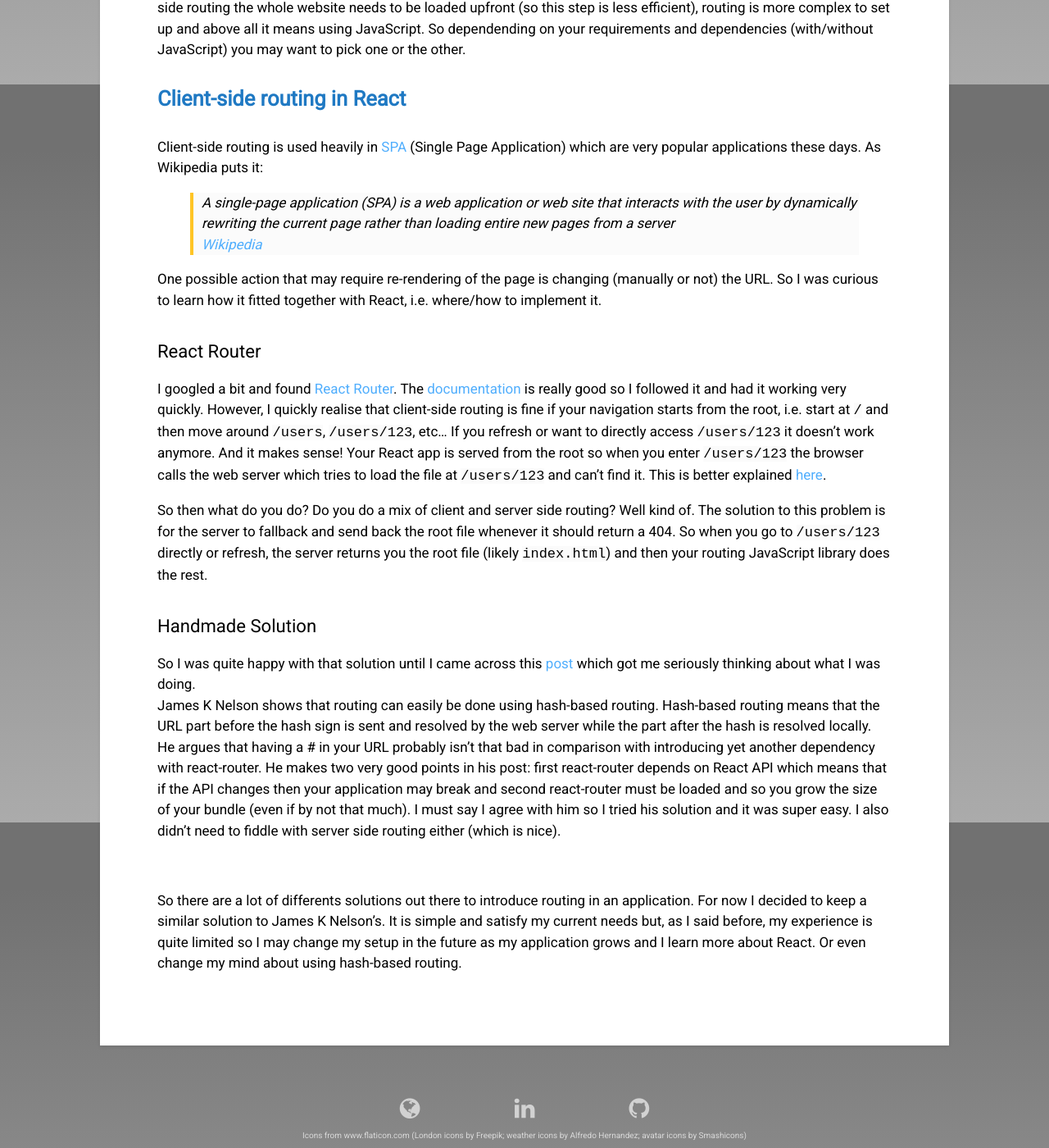
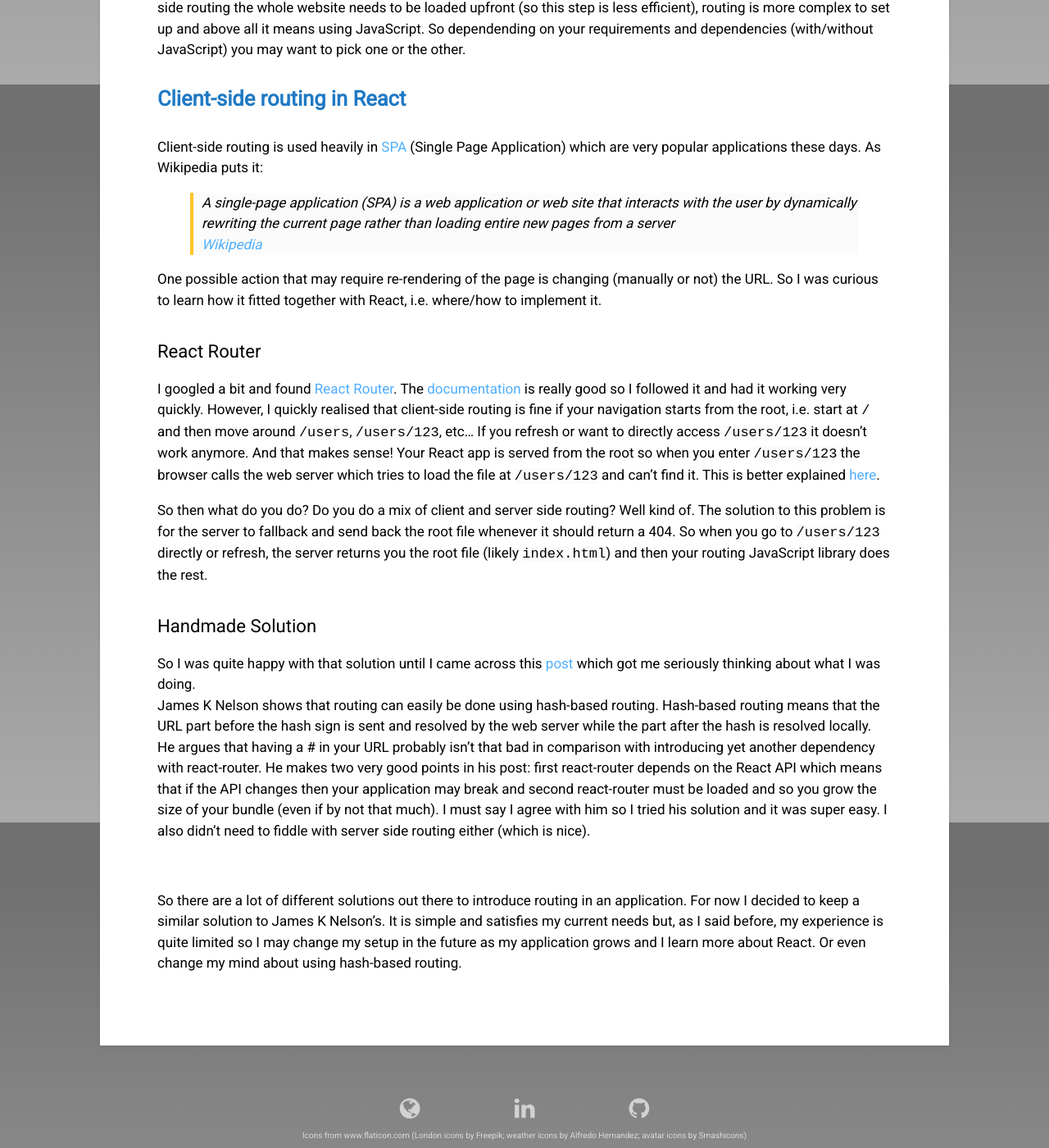
Before and after one commit to caroleolivier/caroleolivier.github.io, a Jekyll site: the page built from _posts/2017-10-13-routing-in-react-app.md, in a window 1280 px wide and 1400 px high, scrolled down 797 px. Shown: the whole window at 82% size. Built offline with Jekyll 4.4.1, drawn with Linux system fonts in a browser that asks for light colours.

Commit message:
Fix grammatical errors

```diff
--- a/_posts/2017-10-13-routing-in-react-app.md
+++ b/_posts/2017-10-13-routing-in-react-app.md
@@ -37,7 +37,7 @@
 
 ##### React Router
 
-I googled a bit and found [React Router](https://github.com/ReactTraining/react-router). The [documentation](https://reacttraining.com/react-router/web/guides/philosophy) is really good so I followed it and had it working very quickly. However, I quickly realise that client-side routing is fine if your navigation starts from the root, i.e. start at `/` and then move around `/users`, `/users/123`, etc... If you refresh or want to directly access `/users/123` it doesn't work anymore. And it makes sense! Your React app is served from the root so when you enter `/users/123` the browser calls the web server which tries to load the file at `/users/123` and can't find it. This is better explained [here](https://github.com/facebookincubator/create-react-app/blob/master/packages/react-scripts/template/README.md#serving-apps-with-client-side-routing).
+I googled a bit and found [React Router](https://github.com/ReactTraining/react-router). The [documentation](https://reacttraining.com/react-router/web/guides/philosophy) is really good so I followed it and had it working very quickly. However, I quickly realised that client-side routing is fine if your navigation starts from the root, i.e. start at `/` and then move around `/users`, `/users/123`, etc... If you refresh or want to directly access `/users/123` it doesn't work anymore. And that makes sense! Your React app is served from the root so when you enter `/users/123` the browser calls the web server which tries to load the file at `/users/123` and can't find it. This is better explained [here](https://github.com/facebookincubator/create-react-app/blob/master/packages/react-scripts/template/README.md#serving-apps-with-client-side-routing).
 
 So then what do you do? Do you do a mix of client and server side routing? Well kind of. The solution to this problem is for the server to fallback and send back the root file whenever it should return a 404. So when you go to `/users/123` directly or refresh, the server returns you the root file (likely `index.html`) and then your routing JavaScript library does the rest.
 
@@ -45,9 +45,9 @@
 
 So I was quite happy with that solution until I came across this [post](http://jamesknelson.com/push-state-vs-hash-based-routing-with-react-js/) which got me seriously thinking about what I was doing.
 <br/>
-James K Nelson shows that routing can easily be done using hash-based routing. Hash-based routing means that the URL part before the hash sign is sent and resolved by the web server while the part after the hash is resolved locally. He argues that having a # in your URL probably isn't that bad in comparison with introducing yet another dependency with react-router. He makes two very good points in his post: first react-router depends on React API which means that if the API changes then your application may break and second react-router must be loaded and so you grow the size of your bundle (even if by not that much). I must say I agree with him so I tried his solution and it was super easy. I also didn't need to fiddle with server side routing either (which is nice).
+James K Nelson shows that routing can easily be done using hash-based routing. Hash-based routing means that the URL part before the hash sign is sent and resolved by the web server while the part after the hash is resolved locally. He argues that having a # in your URL probably isn't that bad in comparison with introducing yet another dependency with react-router. He makes two very good points in his post: first react-router depends on the React API which means that if the API changes then your application may break and second react-router must be loaded and so you grow the size of your bundle (even if by not that much). I must say I agree with him so I tried his solution and it was super easy. I also didn't need to fiddle with server side routing either (which is nice).
 
 <br/>
 
 
-So there are a lot of differents solutions out there to introduce routing in an application. For now I decided to keep a similar solution to James K Nelson's. It is simple and satisfy my current needs but, as I said before, my experience is quite limited so I may change my setup in the future as my application grows and I learn more about React. Or even change my mind about using hash-based routing.
+So there are a lot of different solutions out there to introduce routing in an application. For now I decided to keep a similar solution to James K Nelson's. It is simple and satisfies my current needs but, as I said before, my experience is quite limited so I may change my setup in the future as my application grows and I learn more about React. Or even change my mind about using hash-based routing.
```
